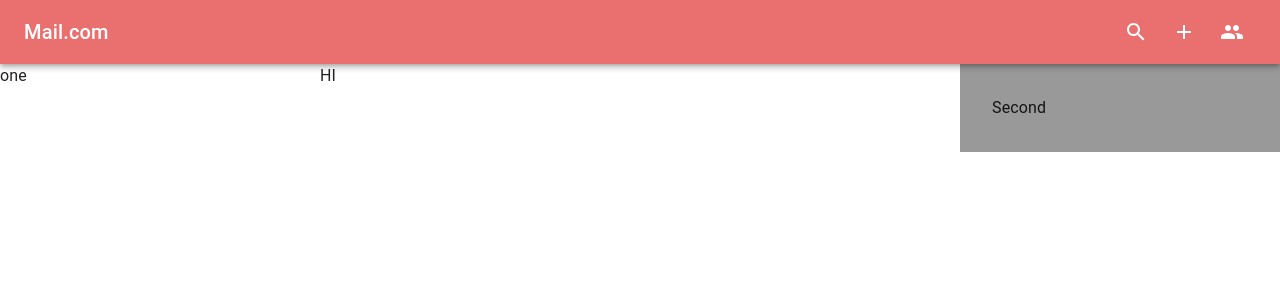
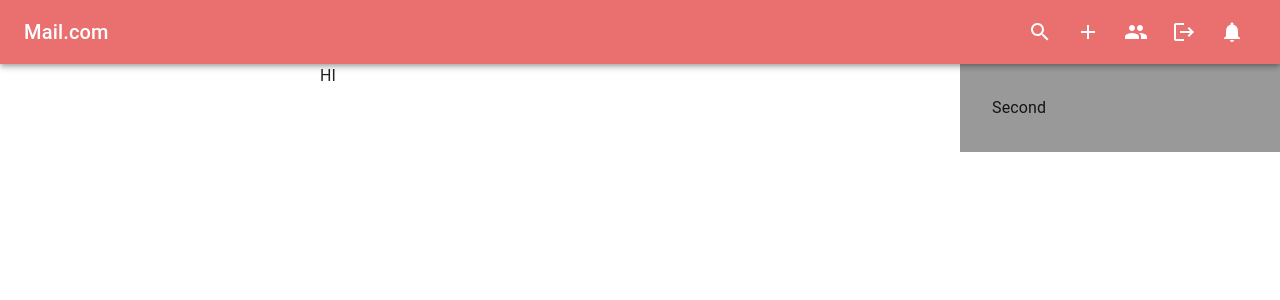
Before and after one commit to VivekDudi-Github/ChatApp, a React (Vite) app in the folder client/: page / in a window 1280 px wide. Shown: the top 300 px of the page. Built offline with nearby package versions, Linux system fonts and the light colour scheme.

Commit message:
updated & added components

```diff
--- a/client/src/App.jsx
+++ b/client/src/App.jsx
@@ -1,5 +1,7 @@
 import { lazy } from "react"
 import { Navigate, Route ,Routes } from "react-router-dom"
+import { Suspense } from "react"
+import { LayoutLoader } from "./components/layout/Loaders"
 
 const Home = lazy(() => import('./pages/Home') )
 const Login = lazy(() => import('./pages/Login'))
@@ -11,14 +13,16 @@ function App() {
   let user = true ;
   return (
     <>
+      <Suspense fallback= {<LayoutLoader/>} >
         <Routes>
           <Route path="/" element={user ? <Home/> : <Navigate to={'/login'} />} />
           <Route path="/login" element={<Login/>} />
           <Route path="/chat/:id" element={user ? <Chat/> : <Navigate to={'/login'} />}/>
-        <Route path="/group" element={user ? <Group/> : <Navigate to={'/login'} />} />
+          <Route path="/groups" element={user ? <Group/> : <Navigate to={'/login'} />} />
 
           <Route path="*" element={<NotFound/>} />
         </Routes>
+      </Suspense>
     </>
   )
 }
--- a/client/src/components/layout/AppLayout.jsx
+++ b/client/src/components/layout/AppLayout.jsx
@@ -2,6 +2,7 @@ import React from 'react'
 import Header from './Header'
 import Title from '../../shared/Title'
 import { Grid } from '@mui/material'
+import ChatList from '../specific/CHatList'
 
 const AppLayout = () => (Component) => {
   return (props) => {
@@ -13,13 +14,12 @@ const AppLayout = () => (Component) => {
         <Grid  container height={'calc(100vh -4 rem)'} >
 
           <Grid item sm={4} md={3}
-
             sx={{
             display : { xs :'none' , sm : 'block'}
             }}
             height={'100%'}
           >
-          one
+            <ChatList chats={[ 1,3, 5, 6]}/>
           </Grid>
 
           <Grid item xs={12}  sm={8} md={5} lg={6} height={'100%'} >
--- a/client/src/components/layout/Header.jsx
+++ b/client/src/components/layout/Header.jsx
@@ -1,77 +1,82 @@
-import React from 'react'
-import {AppBar, Box, IconButton, Toolbar, Tooltip, Typography} from '@mui/material'
-import {Add as AddIcon, Group as GroupIcon, Menu as MenuIcon, Search as SearchIcon} from '@mui/icons-material'
+import React, { lazy, Suspense, useState  } from 'react'
+import {useNavigate} from 'react-router-dom'
+import {AppBar, Backdrop, Box, IconButton, Toolbar, Tooltip, Typography} from '@mui/material'
+import {Add as AddIcon , Logout as LogoutIcon, Group as GroupIcon, Menu as MenuIcon, Search as SearchIcon, Notifications} from '@mui/icons-material'
+
+const SearchDiallog = lazy(() => import('../specific/Search'))
+const NotificationDialog =  lazy(() => import('../specific/Notifications'))
+const NewGroupDialog = lazy(() => import('../specific/NewGroup'))
 
 function Header() {
+  const navigate = useNavigate() ;
+
+  const [IsSearch ,setIsSearch] = useState(false) ;
+  const [IsNotificationDialog ,setIsNotificationDialog] = useState(false) ;
+  const [IsNewGroupDialog , setIsNewGroupDialog] = useState(false) ;
+
   const handleMobile = () => {}
-  const openNewGroup = () => {}
-  const openSearchDialog = () => {}
-  const NavigateToGroup = () => {}
+  const openNewGroup = () => { setIsNewGroupDialog( prev => !prev)}
+  const openSearchDialog = () => { setIsSearch(prev => !prev)}
+  const NavigateToGroup = () => { navigate('/groups')}
+  const OpenNotification = () => { setIsNotificationDialog( prev => !prev)}
+  const LogoutHandler = () => {}
 
   return (
+  <>
     <Box sx={{flexGrow : '1' }} height={'4rem'}>
 
-      <AppBar position='static' sx={{
-        bgcolor : '#ea7070'
-      }} >
+      <AppBar position='static' sx={{bgcolor : '#ea7070'}} >
 
         <Toolbar>
-          <Typography variant='h6' sx={{
-            display : { xs : 'none' , sm : 'block'}
-          }}
-          >
+          <Typography variant='h6' sx={{display : { xs : 'none' , sm : 'block'}}} >
             Mail.com
           </Typography>
 
-          <Box  sx={{
-            display : { xs : 'block' , sm : 'none'}
-          }}
-          >
+          <Box  sx={{display : { xs : 'block' , sm : 'none'}}} >
             <IconButton color='inherit' onClick={handleMobile}>
               <MenuIcon />
             </IconButton>
           </Box>
 
-          <Box sx={{
-            flexGrow : 1
-          }} />
+          <Box sx={{flexGrow : 1}} />
 
           <Box>
-            <Tooltip title='Search'>
-              <IconButton
-              color='inherit'
-              size='large'
-              onClick={openSearchDialog}
-              >
-                <SearchIcon />
-              </IconButton>
-            </Tooltip>
-
-            <Tooltip title='New Group'>
-              <IconButton
-              color='inherit'
-              size='large'
-              onClick={openNewGroup}
-              >
-                <AddIcon />
-              </IconButton>
-            </Tooltip>
-
-            <Tooltip title='Manage Group'>
-              <IconButton
-              color='inherit'
-              size='large'
-              onClick={NavigateToGroup}
-              >
-                <GroupIcon />
-              </IconButton>
-            </Tooltip>
+            <IconBtn title="Search" onClick={openSearchDialog} Icon={SearchIcon} />
+            <IconBtn title="New Group" onClick={openNewGroup} Icon={AddIcon} />
+            <IconBtn title="Manage Group" onClick={NavigateToGroup} Icon={GroupIcon} />
+            <IconBtn title="Logout" onClick={LogoutHandler} Icon={LogoutIcon} />
+            <IconBtn title="Notification" onClick={OpenNotification} Icon={Notifications} />
           </Box>
 
         </Toolbar>
       </AppBar>
     </Box>
+
+    {IsSearch && (
+      <Suspense fallback={<Backdrop  open/>}>
+        <SearchDiallog />
+      </Suspense>
+    )}
+    {IsNewGroupDialog && (
+      <Suspense fallback={<Backdrop  open/>}>
+        <NewGroupDialog />
+      </Suspense>
+    )}
+    {IsNotificationDialog && (
+      <Suspense fallback={<Backdrop  open/>}>
+        <NotificationDialog />
+      </Suspense>
+    )}
+  </>
   )
 }
 
+const IconBtn = ({ title, onClick, Icon }) => (
+  <Tooltip title={title}>
+    <IconButton color="inherit" size="large" onClick={onClick}>
+      <Icon />
+    </IconButton>
+  </Tooltip>
+);
+
 export default Header
--- /dev/null
+++ b/client/src/components/layout/Loaders.jsx
@@ -0,0 +1,38 @@
+import { Skeleton, Stack } from "@mui/material"
+import {Grid} from "@mui/material"
+
+export const LayoutLoader = () => {
+  return (
+    <Grid  container height={'calc(100vh -4 rem)'} spacing='1rem' >
+
+    <Grid item sm={4} md={3}
+      sx={{
+      display : { xs :'none' , sm : 'block'}
+      }}
+      height={'100%'}
+    >
+      <Skeleton variant="rectangular" height={'100vh'}/>
+    </Grid>
+
+    <Grid item xs={12}  sm={8} md={5} lg={6} height={'100%'} >
+      <Stack spacing={'1rem'}>
+        <Skeleton variant="rectangular" height={100} />
+        <Skeleton variant="rectangular" height={100} />
+        <Skeleton variant="rectangular" height={100} />
+        <Skeleton variant="rectangular" height={100} />
+        <Skeleton variant="rectangular" height={100} />
+        <Skeleton variant="rectangular" height={100} />
+      </Stack>
+
+    </Grid>
+    <Grid item md={4} lg={3} height={'100%'}
+      sx={{
+        display : {xs :'none' , md : 'block'}
+      }}>
+      <Skeleton variant="rectangular" height={'100vh'} />
+    </Grid>
+
+  </Grid>
+
+  )
+}
--- /dev/null
+++ b/client/src/components/specific/ChatList.jsx
@@ -0,0 +1,23 @@
+import React from 'react'
+import { Stack } from '@mui/material'
+import ChatItem from '../../shared/ChatItem'
+
+function ChatList({w = '100%' ,
+  chats=[] ,
+  chatId  ,
+  onlineUsers = [] ,
+  newMessagesAlert = [{chatId : '' , count : 0}] ,
+  handleDeleteChat ,
+}) {
+return (
+  <Stack width={w} direction={'column'}>
+    {chats?.map((data , index)=> {
+      return (
+        <ChatItem />
+      )
+    })}
+  </Stack>
+)
+}
+
+export default ChatList
--- /dev/null
+++ b/client/src/components/specific/NewGroup.jsx
@@ -0,0 +1,9 @@
+import React from 'react'
+
+function NewGroup() {
+  return (
+    <div>NewGroup</div>
+  )
+}
+
+export default NewGroup
--- /dev/null
+++ b/client/src/components/specific/Notifications.jsx
@@ -0,0 +1,7 @@
+import React from 'react'
+
+export default function Notifications() {
+  return (
+    <div>Notifications</div>
+  )
+}
--- /dev/null
+++ b/client/src/components/specific/Search.jsx
@@ -0,0 +1,9 @@
+import React from 'react'
+
+function Search() {
+  return (
+    <div>Search</div>
+  )
+}
+
+export default Search
--- a/client/src/components/styles/StylesComponent.jsx
+++ b/client/src/components/styles/StylesComponent.jsx
@@ -1,4 +1,5 @@
 import { styled } from "@mui/material";
+import { Link as LinkComponent } from "react-router-dom";
 
 export const VisuallyHiddenInput = styled('input')({
     border : 0 ,
@@ -11,3 +12,12 @@ export const VisuallyHiddenInput = styled('input')({
     whiteSpace : "nowrap"  ,
     width : 1
 })
+
+export const StyledLink = styled(LinkComponent)({
+    textDecoration : 'none' ,
+    color : "inherit" ,
+    padding : '1 rem' ,
+    ":hover" : {
+        textDecoration : '#f0f0f0'
+    }
+})
--- /dev/null
+++ b/client/src/shared/ChatItem.jsx
@@ -0,0 +1,56 @@
+import { Box, Stack, Typography } from '@mui/material'
+import { StyledLink } from '../components/styles/StylesComponent'
+import { memo } from 'react'
+
+function ChatItem({
+  avatar = [] ,
+  name = '' ,
+  _id ,
+  groupChat = false ,
+  sameSender ,
+  isOnline ,
+  newMessage ,
+  handleDeleteChatOpen
+}){
+  return (
+    <StyledLink to={`/chat/${_id}`} onContextMenu={(e) => handleDeleteChatOpen(e._id, groupChat)}>
+      <div style={{
+        display : 'flex' ,
+        gap : '1rem' ,
+        alignItems : 'center' ,
+        padding : '1rem' ,
+        color : sameSender ? 'white' : 'unset' ,
+        backgroundColor : sameSender ? 'black' : 'unset' ,
+        position : 'relative'
+      }}>
+
+        <Stack>
+          <Typography>{name}</Typography>
+          {
+            newMessage && (
+              <Typography>
+                {newMessage.count} New Messages
+              </Typography>
+            )
+          }
+        </Stack>
+
+        {
+          isOnline && (
+            <Box sx={{
+              width : '10px' ,
+              height : '10px' ,
+              borderRadius : '50%' ,
+              backgroundColor : 'green'  ,
+              top : '50%' ,
+              right : '1rem' ,
+              transform : 'translateY(-50)'
+            }} />
+          )
+        }
+      </div>
+    </StyledLink>
+  )
+}
+
+export default memo(ChatItem)
```
Lines whose indentation alone changed are shown as unchanged.
